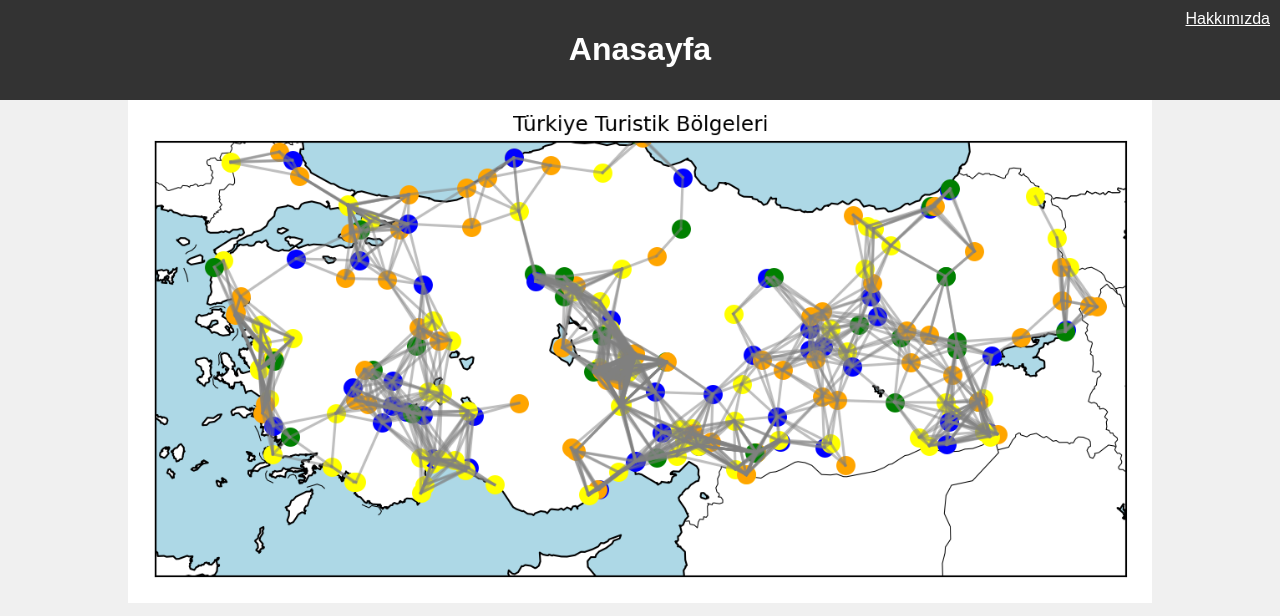
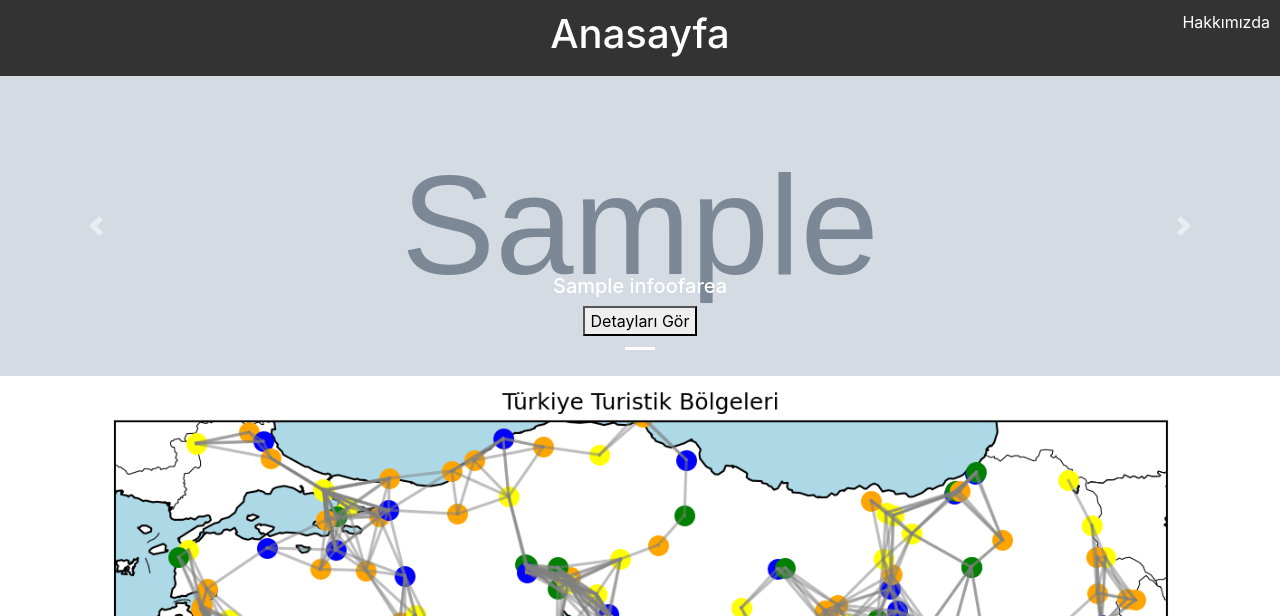
Before and after one commit to HUSEYINTUNGA/Graph_Project, a Django app: page / in a window 1280 px wide. Shown: the top 616 px of the page. Run offline with Django 5.2, Linux system fonts and the light colour scheme; tables that the repository leaves empty hold one stand-in row (values such as "Sample post"); grey boxes marked "Sample" are stand-in pictures; some libraries are stand-ins or nearby versions.

Commit message:
Projenin son düzenlemeleri yapıldı

```diff
--- a/rehberProject/rehberApp/static/css/base.css
+++ b/rehberProject/rehberApp/static/css/base.css
@@ -100,3 +100,8 @@
 .location-item button:hover {
     background: #444;
 }
+.carousel-item img {
+    width: 500px;
+    height: 300px;
+    object-fit: cover;
+}
--- a/rehberProject/rehberApp/templates/Anasayfa.html
+++ b/rehberProject/rehberApp/templates/Anasayfa.html
@@ -5,12 +5,16 @@
     <meta charset="UTF-8">
     <meta name="viewport" content="width=device-width, initial-scale=1.0">
     <script src="https://ajax.googleapis.com/ajax/libs/jquery/3.5.1/jquery.min.js"></script>
-    <link rel="stylesheet" href="{% static 'css/base.css'%}"></link>
+    <link rel="stylesheet" href="{% static 'css/base.css' %}">
     <title>Anasayfa</title>
+    <link rel="stylesheet" href="https://stackpath.bootstrapcdn.com/bootstrap/4.3.1/css/bootstrap.min.css">
+    <script src="https://code.jquery.com/jquery-3.3.1.slim.min.js"></script>
+    <script src="https://cdnjs.cloudflare.com/ajax/libs/popper.js/1.14.7/umd/popper.min.js"></script>
+    <script src="https://stackpath.bootstrapcdn.com/bootstrap/4.3.1/js/bootstrap.min.js"></script>
+
     <script>
-    function handleButtonClick(event) {
-        var imgAlt = event.target.previousElementSibling.alt;
-        window.location.href = '/location/' + imgAlt + '/';
+    function handleButtonClick(name) {
+        window.location.href = '/location/' + name;
     }
     </script>
 </head>
@@ -19,18 +23,35 @@
         <h1>Anasayfa</h1>
         <a id='about' href="/AboutWe" style="position: absolute; right: 10px; top: 10px;">Hakkımızda</a>
     </div>
-    <div class="location-list">
-        {% for area in areas %}
-        <div class="location-item">
-            <img src="{{ area.imageUrl }}" alt="{{ area.name }}">
-            <h2>{{ area.name }}</h2>
-            <button onclick="handleButtonClick(event)">Detayları Gör</button>
+    <div id="carouselExampleIndicators" class="carousel slide" data-ride="carousel">
+        <ol class="carousel-indicators">
+          {% for area in locations %}
+          <li data-target="#carouselExampleIndicators" data-slide-to="{{ forloop.counter0 }}" class="{% if forloop.first %}active{% endif %}"></li>
+          {% endfor %}
+        </ol>
+        <div class="carousel-inner">
+          {% for area in locations %}
+          <div class="carousel-item {% if forloop.first %}active{% endif %}">
+            <img class="d-block w-100" src="{{ area.imageUrl }}" alt="{{ area.name }}">
+            <div class="carousel-caption d-none d-md-block">
+              <h5>{{ area.name }}</h5>
+              <button onclick="handleButtonClick('{{ area.name }}')">Detayları Gör</button>
+            </div>
+          </div>
+          {% endfor %}
         </div>
-        {% endfor %}
+        <a class="carousel-control-prev" href="#carouselExampleIndicators" role="button" data-slide="prev">
+          <span class="carousel-control-prev-icon" aria-hidden="true"></span>
+          <span class="sr-only">Previous</span>
+        </a>
+        <a class="carousel-control-next" href="#carouselExampleIndicators" role="button" data-slide="next">
+          <span class="carousel-control-next-icon" aria-hidden="true"></span>
+          <span class="sr-only">Next</span>
+        </a>
     </div>
 
     <div class="container">
-        <img src="{% static '/img/bolgeler.png'%}" width='100%'>
+        <img src="{% static 'img/bolgeler.png' %}" width='100%'>
         <div id="form-container">
             <form method="post">
                 {% csrf_token %}
@@ -57,21 +78,18 @@
 
     <div id="contact">
         <h2>Bize Ulaşın</h2>
-        <a href="mailto:tunga@gmail.com">
+        <a href="#">
             <img src="{% static 'img/mail.png' %}" alt="Mail" style="width: 32px; height: 32px;">
         </a>
-        <a href="https://www.instagram.com/huseyn_tng/" target="_blank">
+        <a href="#" >
             <img src="{% static 'img/instagram.png' %}" alt="Instagram" style="width: 32px; height: 32px;">
         </a>
-        <a href="https://www.linkedin.com/in/h%C3%BCseyin-tunga-248177252/" target="_blank">
+        <a href="#" >
             <img src="{% static 'img/linkedin.png' %}" alt="LinkedIn" style="width: 32px; height: 32px;">
         </a>
-        <a href="https://github.com/HUSEYINTUNGA" target="_blank">
+        <a href="https://github.com/HUSEYINTUNGA/Graph_Project" target="_blank">
             <img src="{% static 'img/github.png' %}" alt="GitHub" style="width: 32px; height: 32px;">
         </a>
-        {% comment %} <a href="#" target="_blank">
-            <img src="{% static 'img/tunga.jpg' %}" alt="Hüseyin TUNGA" style="width: 32px; height: 32px;">
-        </a> {% endcomment %}
     </div>
 
 </body>
```
Also changed, not shown: rehberProject/rehberApp/templates/Location.html (+13 -9 lines).
